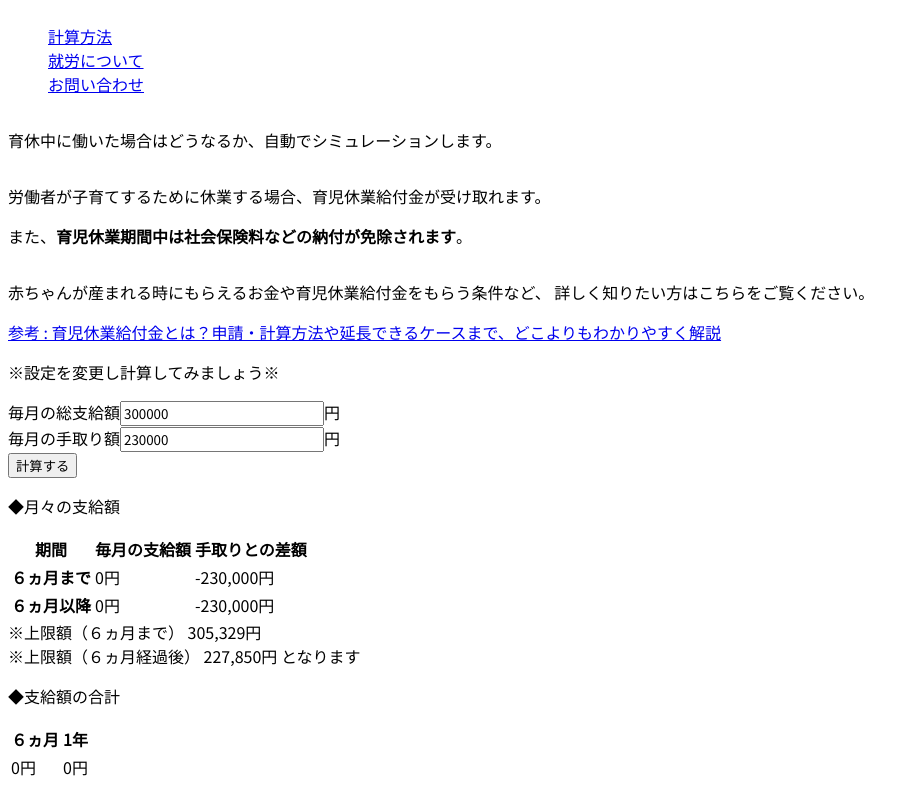
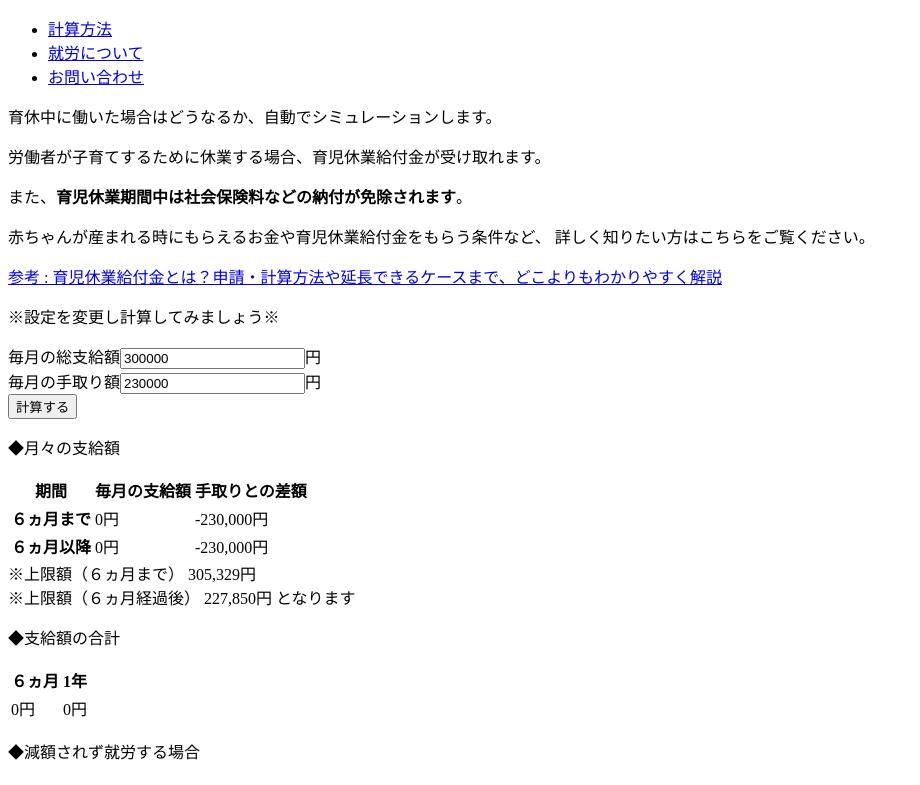
Before and after one commit to yuutan1017/benefits-calculator, a Next.js app: page / in a window 1280 px wide. Shown: the top 785 px of the page, without its empty margins (0-920 px from the left). Built offline with nearby package versions, Linux system fonts and the light colour scheme.

Commit message:
fix:font

```diff
--- a/styles/global.css
+++ b/styles/global.css
@@ -1,10 +1,3 @@
-@import url('https://fonts.googleapis.com/css2?family=Noto+Sans+JP&display=swap');
 * {
   /* outline: 1px solid magenta; */
-  font-family: 'Noto Sans JP', sans-serif;
-  overflow-x: hidden;
 }
-
-::-webkit-scrollbar{
-  display: none;
-}
```
